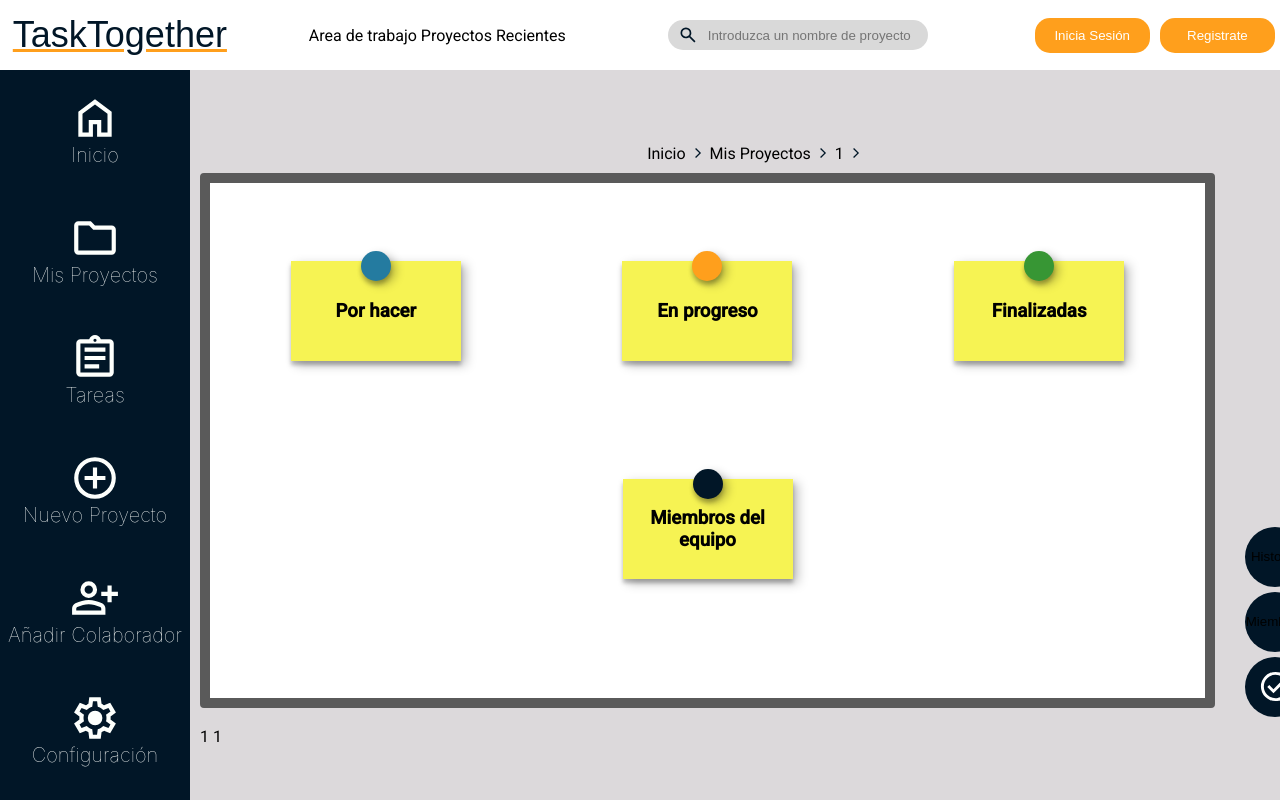
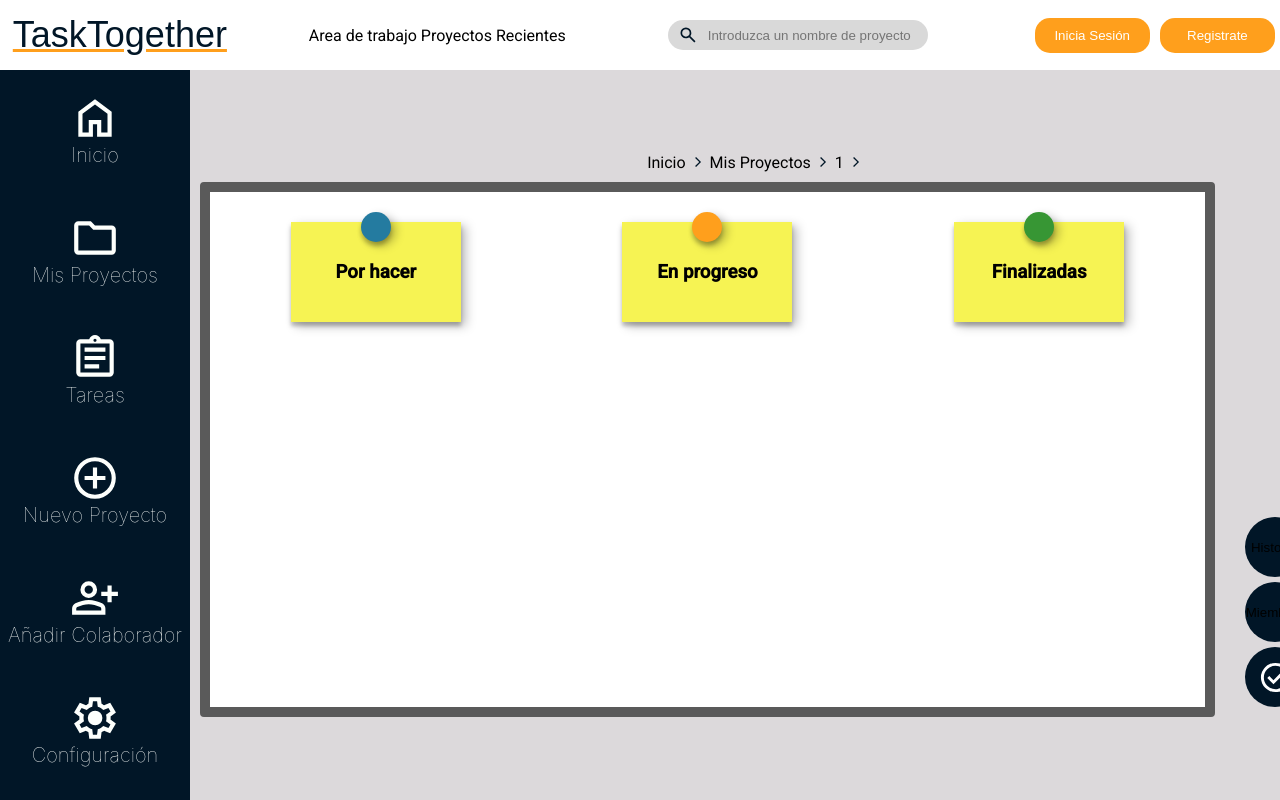
Before and after one commit to SoyaR08/TaskTogether, an Angular app: page /projects/1 in a window 1280 px wide. Built offline with nearby package versions, Linux system fonts and the light colour scheme.

Commit message:
Cambios en el home project

```diff
--- a/src/app/app.routes.ts
+++ b/src/app/app.routes.ts
@@ -7,8 +7,9 @@ import { NewProjectComponent } from './projects/new-project/new-project.componen
 import { ListProjectsComponent } from './projects/list-projects/list-projects.component';
 import { DashboardComponent } from './dashboard/dashboard.component';
 import { ProjecthomeComponent } from './projecthome/projecthome.component';
-import { SearchUserComponent } from './partials/search-user/search-user.component';
+
 import { AddmemberComponent } from './addmember/addmember.component';
+import { TaskComponent } from './partials/task/task.component';
 
 
 export const routes: Routes = [
@@ -26,7 +27,7 @@ export const routes: Routes = [
     ]},
 
     {path: 'addColaborators', component: AddmemberComponent},
-    //{path: 'prueba', component: SearchUserComponent},
+    {path: 'prueba', component: TaskComponent},
     {path: 'adminSection', loadChildren: () => import('./admin/adminroutes').then(m => m.routes)},
     //con esto cargan las rutas perezosas de quedando así => /adminSection/ruta
     {path: '**', component: LoginComponent}
--- /dev/null
+++ b/src/app/partials/task/task.component.css
@@ -0,0 +1,7 @@
+.task {
+    max-width: 250px;
+    background-color: rgb(205, 189, 189);
+    padding: 6px 8px;
+    border-radius: 5px;
+    margin-bottom: 10px;
+}
--- /dev/null
+++ b/src/app/partials/task/task.component.html
@@ -0,0 +1,5 @@
+<div class="task">
+    <p>{{task.name}}</p>
+    <small>Fecha de caducidad: {{task.limitDate}}</small>
+    <button>Unirse a Tarea</button>
+</div>
--- a/src/app/projecthome/projecthome.component.css
+++ b/src/app/projecthome/projecthome.component.css
@@ -34,15 +34,18 @@ font-size: 24px;
 font-style: normal; */
 .info,
 .members {
-    height: 50%;
     display: flex;
     justify-content: space-around;
     align-items: center;
 }
 
-.members {
+.info {
+    height: 100%;
+}
+
+/* .members {
     flex-direction: column;
-}
+} */
 
 .info {
     flex-direction: row;
@@ -94,6 +97,7 @@ font-style: normal; */
     /* Deja espacio para el imán */
 
     box-shadow: 0px 4px 4px rgba(0, 0, 0, 0.25), 5px 4px 10px rgba(0, 0, 0, 0.25);
+    margin-bottom: 10px;
 }
 
 .buttons>button {
@@ -110,3 +114,24 @@ font-style: normal; */
 .buttons>button:hover {
     background-color: #022542;
 }
+
+.card1, .card2, .card3 {
+    height: 100%; /* o cualquier altura específica */
+    padding: 5px;
+    margin-top: 5%;
+    display: flex;
+    flex-direction: column;
+    align-items: flex-start;
+    justify-content: start;
+
+}
+
+.todo {
+    display: flex;
+    flex-direction: column;
+    justify-content: center;
+    align-items: center;
+    overflow: auto;
+    max-height: 50%;
+
+}
--- a/src/app/projecthome/projecthome.component.html
+++ b/src/app/projecthome/projecthome.component.html
@@ -7,7 +7,7 @@
                     <h3>Por hacer</h3>
                 </div>
                 <div class="todo">
-                    <span *ngFor="let todo of dashboardService.dashboard().pending">{{todo.name}}</span>
+                    <app-task *ngFor="let todo of dashboardService.dashboard().pending" [task]="todo"></app-task>
                 </div>
             </div>
             <div class="card2">
@@ -29,7 +29,7 @@
                 </div>
             </div>
         </div>
-        <div class="members">
+        <!-- <div class="members">
             <div class="posit">
                 <div class="magnet magnet-marine"></div>
                 <h3>Miembros del equipo</h3>
@@ -37,7 +37,7 @@
             <div class="memberList">
                 <span *ngFor="let member of dashboardService.dashboard().members">{{member.name}}</span>
             </div>
-        </div>
+        </div> -->
     </div>
     <div class="buttons">
         <button mat-button (click)="openHistorial()">Historial</button>
@@ -50,5 +50,3 @@
         </button>
     </div>
 </div>
-{{projectName}}
-{{unFormatName(projectName)}}
--- a/src/app/projecthome/projecthome.component.ts
+++ b/src/app/projecthome/projecthome.component.ts
@@ -4,11 +4,12 @@ import { HistorialComponent } from '../modals/historial/historial.component';
 import { ProjectdashboardService } from '../services/projectdashboard.service';
 import { NgFor } from '@angular/common';
 import { AddtaskComponent } from '../modals/addtask/addtask.component';
+import { TaskComponent } from '../partials/task/task.component';
 
 
 @Component({
   selector: 'app-projecthome',
-  imports: [NgFor],
+  imports: [NgFor, TaskComponent],
   templateUrl: './projecthome.component.html',
   styleUrl: './projecthome.component.css'
 })
--- a/src/app/services/task.service.ts
+++ b/src/app/services/task.service.ts
@@ -20,7 +20,9 @@ export class TaskService {
     return this.http.post<{message: string}>(`${this.baseUrl}/add`, task, { headers})
     .subscribe({
       next: response => Swal.fire({
-        'title': 'Tarea añadida'
+        'title': 'Tarea añadida',
+        'icon': 'success',
+        'text': response.message
       }),
       error: error => {
         console.error('Error al añadir la tarea:', error);
```
Also changed, not shown: src/app/interfaces/task.ts (added, +12 -0 lines), src/app/partials/task/task.component.ts (added, +14 -0 lines).
